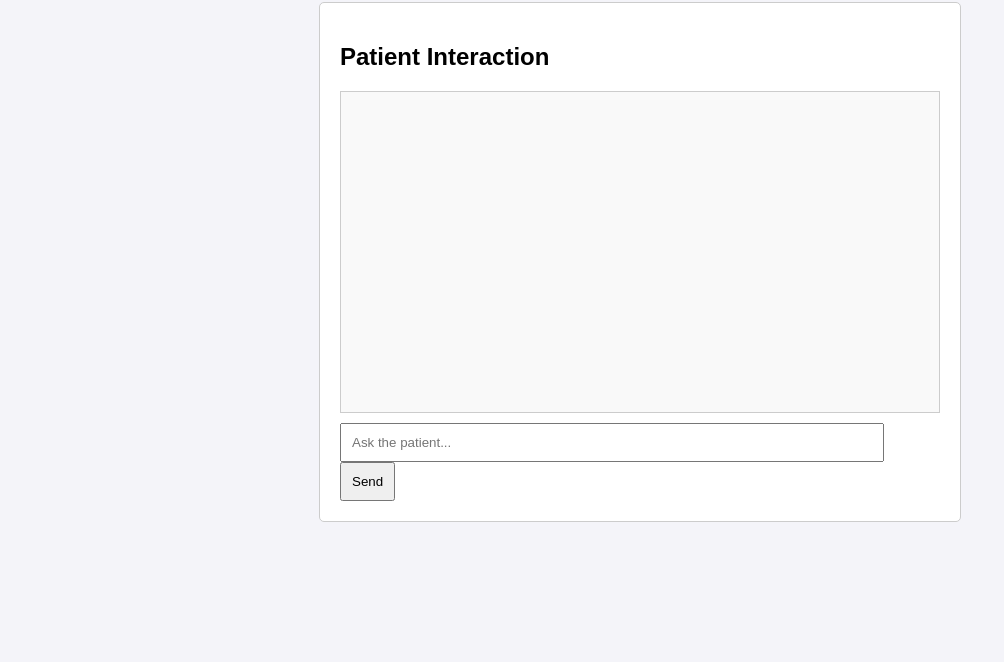
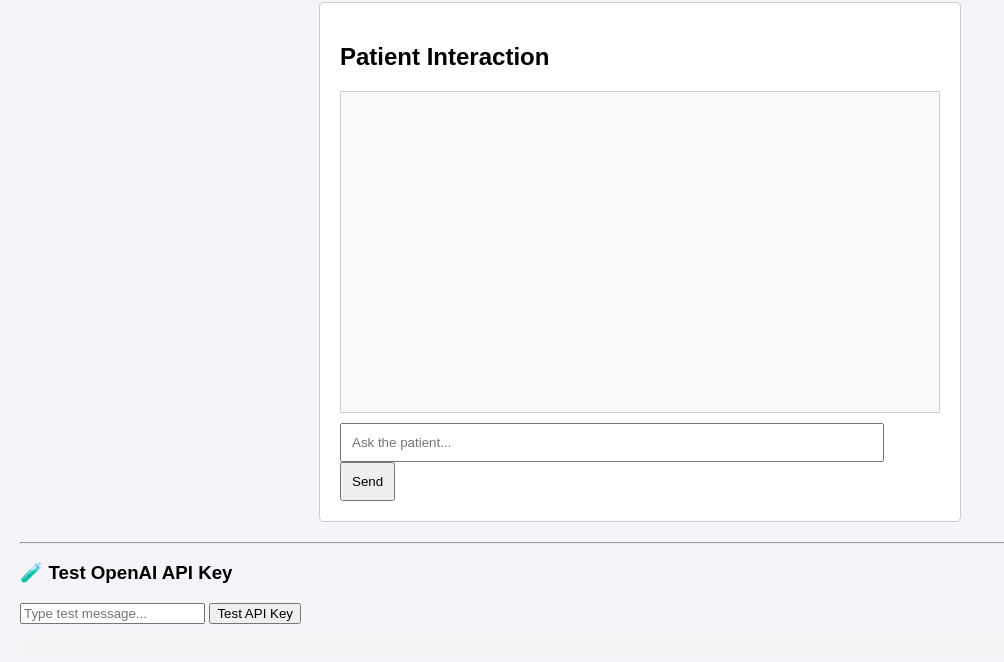
Before and after one commit to EMSCodeSim/NREMT-Skills, a website: page index.html in a window 1280 px wide. Shown: the part 98-760 px from the top of the page, without its empty margins (0-1004 px from the left). Drawn offline with Linux system fonts and the light colour scheme.

Commit message:
Update index.html

```diff
--- a/index.html
+++ b/index.html
@@ -1,7 +1,7 @@
 <!DOCTYPE html>
 <html lang="en">
 <head>
-  <meta charset="UTF-8">
+  <meta charset="UTF-8" />
   <meta name="viewport" content="width=device-width, initial-scale=1.0">
   <title>EMS Patient Simulator</title>
   <link rel="stylesheet" href="styles/style.css">
@@ -17,7 +17,16 @@
     <button id="send-button">Send</button>
   </div>
 
-  <!-- Include JavaScript -->
+  <hr>
+
+  <!-- API Key Test Interface -->
+  <div id="api-tester">
+    <h3>🧪 Test OpenAI API Key</h3>
+    <input type="text" id="test-input" placeholder="Type test message..." />
+    <button onclick="testApi()">Test API Key</button>
+    <pre id="test-result" style="background:#f3f3f3; padding:10px; white-space:pre-wrap;"></pre>
+  </div>
+
   <script src="scripts/app.js"></script>
 </body>
 </html>
```
